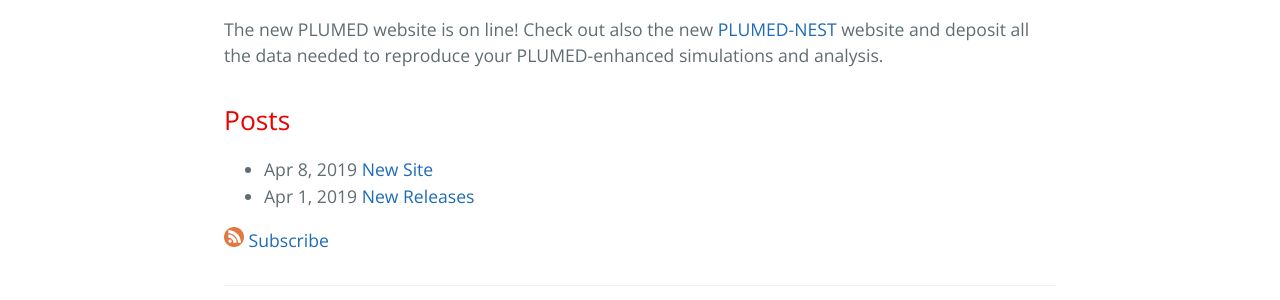
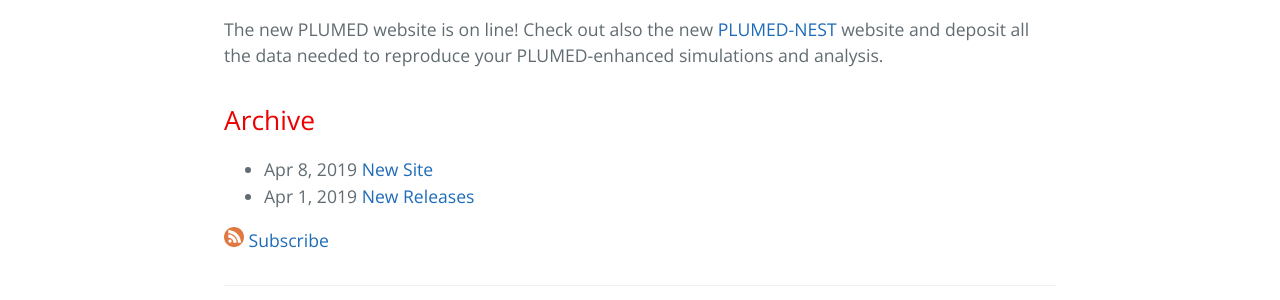
Before and after one commit to plumed/plumed.github.io, a Jekyll site: the page built from news.html, in a window 1280 px wide. Shown: the part 721-1021 px from the top of the page. Built offline with Jekyll 4.4.1, drawn with Linux system fonts in a browser that asks for light colours; comment, search, counter and statistics services are not loaded; the repository's description, which GitHub fills in, is left out.

Commit message:
Update news.html
archive

```diff
--- a/news.html
+++ b/news.html
@@ -13,7 +13,7 @@ layout: default
   {{ content }}
 
   {%- if site.posts.size > 0 -%}
-    <h2 class="post-list-heading">{{ page.list_title | default: "Posts" }}</h2>
+    <h2 class="post-list-heading">{{ page.list_title | default: "Archive" }}</h2>
     <ul class="post-list">
       {%- for post in site.posts -%}
       <li>
```
